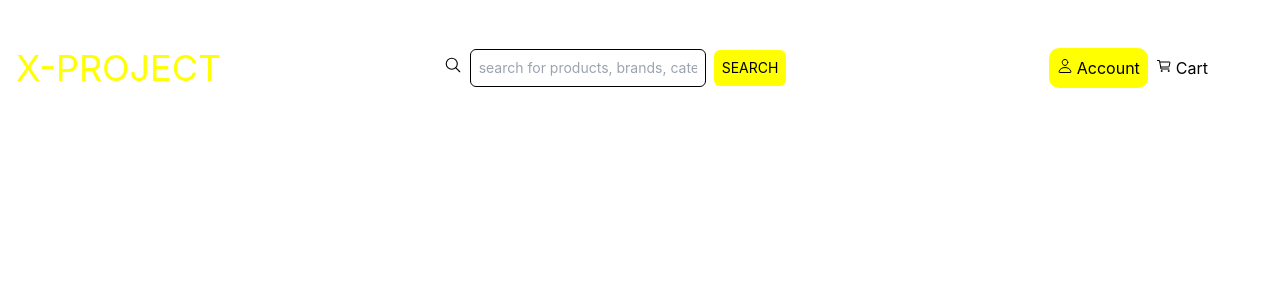
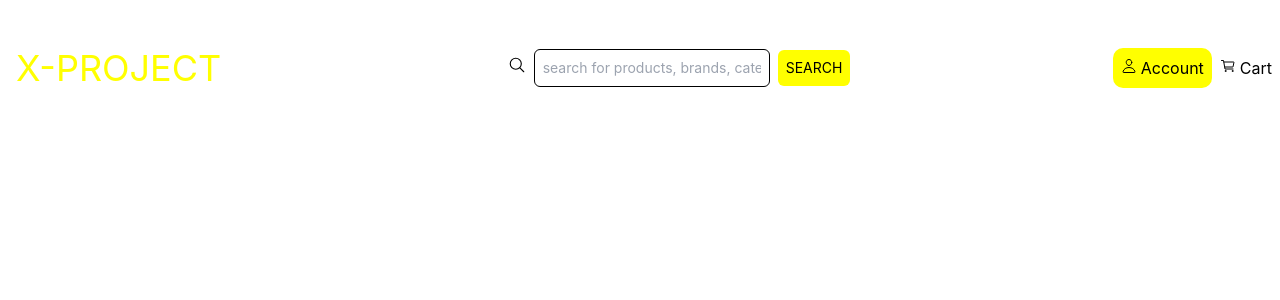
Before and after one commit to philipNgungi037/finishes, a React (Create React App) app: page / in a window 1280 px wide. Shown: the top 300 px of the page. Built offline with nearby package versions, Linux system fonts and the light colour scheme.

Commit message:
:lipstick: Change nav padding.

```diff
--- a/src/components/landing-page/header/NavList.jsx
+++ b/src/components/landing-page/header/NavList.jsx
@@ -12,7 +12,7 @@ const NavList = () => {
 
 
     return (
-        <div className='nav-list px-16'>
+        <div className='nav-list'>
             <nav className='navs'>
 
                 {/* Access Navs data, then map over it displaying them in flex list, the second last item in the list is backgrounded as yellow */}
```
